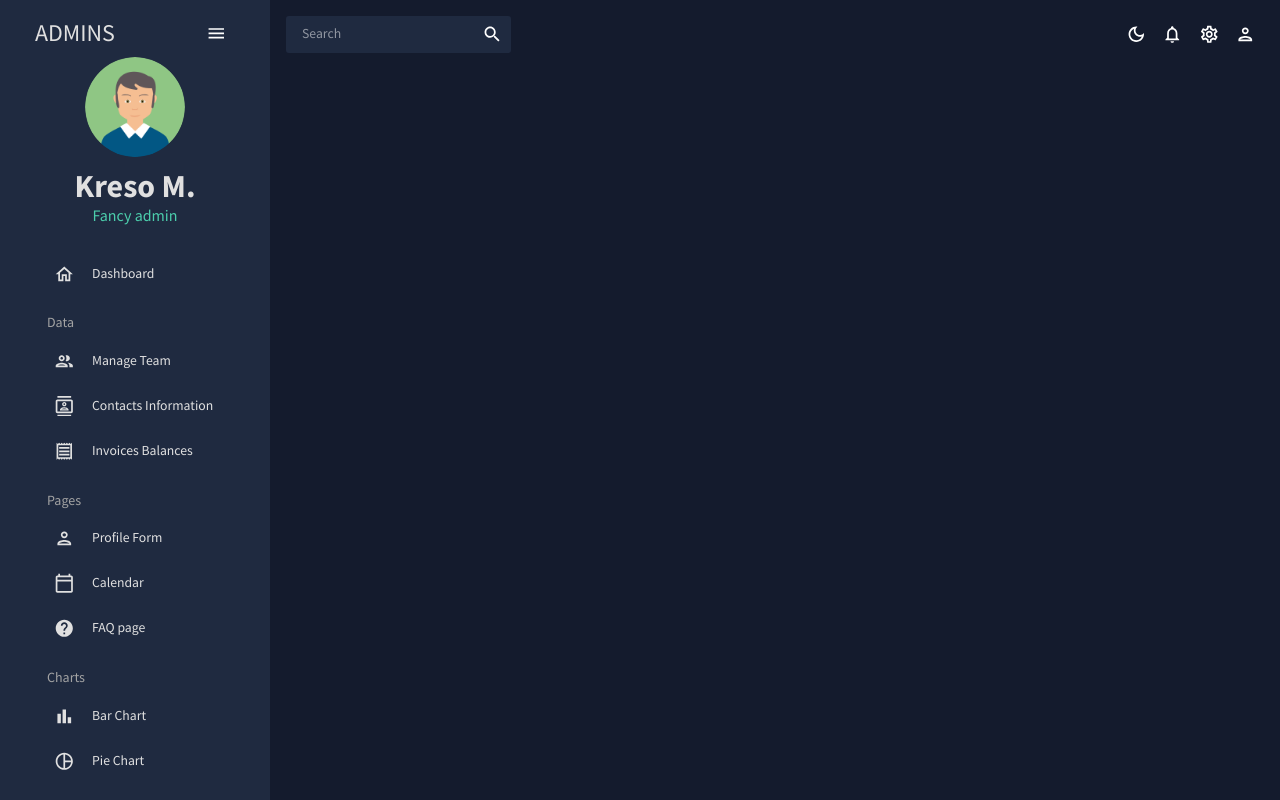
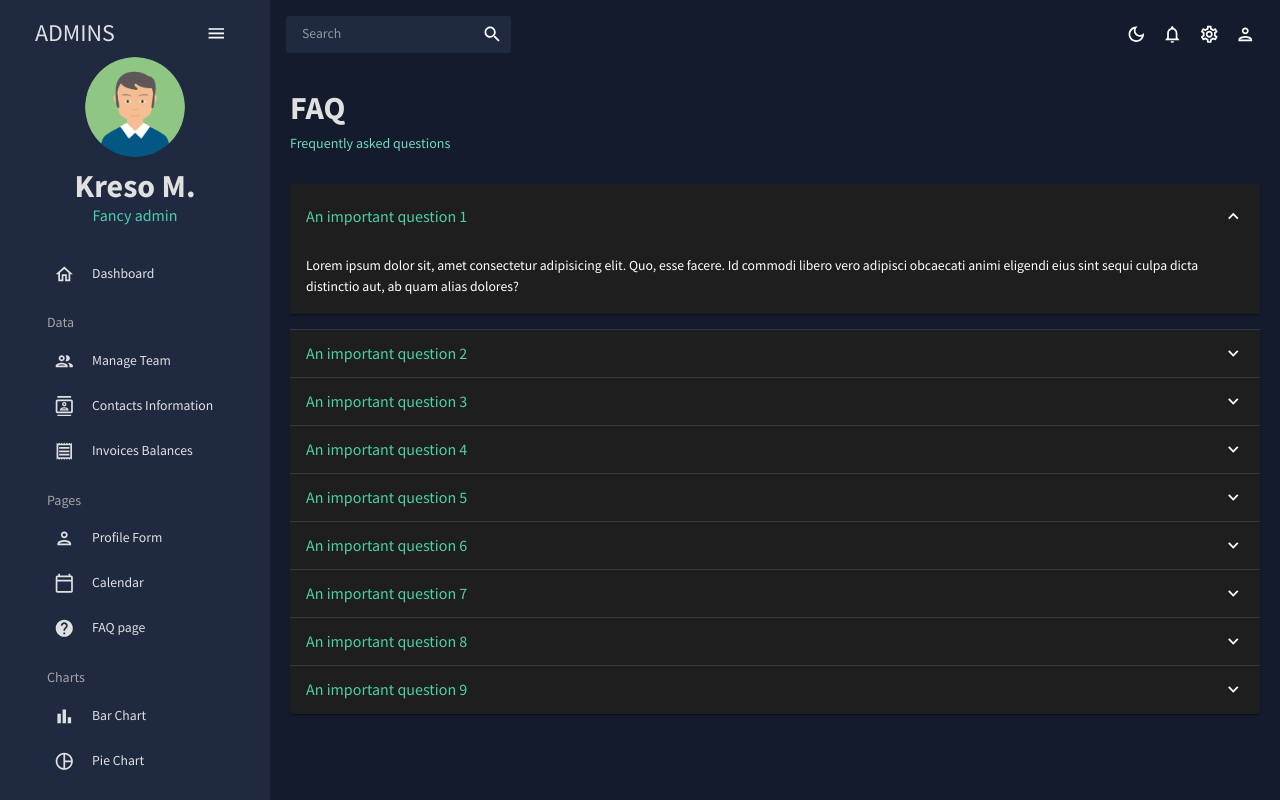
Before and after one commit to kresomarenic/react-dashboard, a React (Create React App) app: page /faq in a window 1280 px wide. Built offline with nearby package versions, Linux system fonts and the light colour scheme; a web font is replaced by a local one.

Commit message:
Added faq page

```diff
--- a/src/App.js
+++ b/src/App.js
@@ -9,12 +9,13 @@
 import Invocies from "./scenes/invoices";
 import Form from "./scenes/form";
 import Calendar from "./scenes/calendar";
+import FAQ from "./scenes/faq";
 
 /* import Bar from "./scenes/bar"; */
 
 /* import Line from "./scenes/line"; */
 /* import Pie from "./scenes/pie"; */
-/* import FAQ from "./scenes/faq"; */
+
 /* import Geography from "./scenes/geography"; */
 
 
@@ -38,10 +39,11 @@
               <Route path="/invoices" element={<Invocies/>}></Route>
               <Route path="/form" element={<Form/>}></Route>
               <Route path="/calendar" element={<Calendar/>}></Route>
+              <Route path="/faq" element={<FAQ/>}></Route>
               {/*<Route path="/bar" element={<Bar/>}></Route>*/}
               {/*<Route path="/pie" element={<Pie/>}></Route>*/}
               {/*<Route path="/line" element={<Line/>}></Route>*/}
-              {/*<Route path="/faq" element={<FAQ/>}></Route>*/}
+
               {/*<Route path="/geography" element={<Geography/>}></Route>*/}
 
             </Routes>
--- /dev/null
+++ b/src/scenes/faq/index.jsx
@@ -0,0 +1,157 @@
+import { Box, useTheme, Typography } from "@mui/material";
+import Header from "../../components/Header";
+import { Accordion } from "@mui/material";
+import { AccordionSummary } from "@mui/material";
+import { AccordionDetails } from "@mui/material";
+import ExpandMoreIcon from "@mui/icons-material/ExpandMore"
+import { tokens } from "../../theme";
+
+
+const Faq = () => {
+
+    const theme = useTheme();
+    const colors = tokens(theme.palette.mode);
+
+  return (
+    <Box m="20px">
+        <Header title="FAQ" subtitle="Frequently asked questions" />
+
+        <Accordion defaultExpanded>
+            <AccordionSummary expandIcon={<ExpandMoreIcon />}>
+                <Typography color={colors.greenAccent[500]} variant="h5">
+                    An important question 1
+                </Typography>
+            </AccordionSummary>
+            <AccordionDetails>
+                <Typography>
+                    Lorem ipsum dolor sit, amet consectetur adipisicing elit.
+                    Quo, esse facere.
+                    Id commodi libero vero adipisci obcaecati animi eligendi eius sint sequi culpa dicta distinctio aut, ab quam alias dolores?
+                </Typography>
+            </AccordionDetails>
+        </Accordion>
+
+        <Accordion>
+            <AccordionSummary expandIcon={<ExpandMoreIcon />}>
+                <Typography color={colors.greenAccent[500]} variant="h5">
+                    An important question 2
+                </Typography>
+            </AccordionSummary>
+            <AccordionDetails>
+                <Typography>
+                    Lorem ipsum dolor sit, amet consectetur adipisicing elit.
+                    Quo, esse facere.
+                    Id commodi libero vero adipisci obcaecati animi eligendi eius sint sequi culpa dicta distinctio aut, ab quam alias dolores?
+                </Typography>
+            </AccordionDetails>
+        </Accordion>
+
+        <Accordion>
+            <AccordionSummary expandIcon={<ExpandMoreIcon />}>
+                <Typography color={colors.greenAccent[500]} variant="h5">
+                    An important question 3
+                </Typography>
+            </AccordionSummary>
+            <AccordionDetails>
+                <Typography>
+                    Lorem ipsum dolor sit, amet consectetur adipisicing elit.
+                    Quo, esse facere.
+                    Id commodi libero vero adipisci obcaecati animi eligendi eius sint sequi culpa dicta distinctio aut, ab quam alias dolores?
+                </Typography>
+            </AccordionDetails>
+        </Accordion>
+
+        <Accordion>
+            <AccordionSummary expandIcon={<ExpandMoreIcon />}>
+                <Typography color={colors.greenAccent[500]} variant="h5">
+                    An important question 4
+                </Typography>
+            </AccordionSummary>
+            <AccordionDetails>
+                <Typography>
+                    Lorem ipsum dolor sit, amet consectetur adipisicing elit.
+                    Quo, esse facere.
+                    Id commodi libero vero adipisci obcaecati animi eligendi eius sint sequi culpa dicta distinctio aut, ab quam alias dolores?
+                </Typography>
+            </AccordionDetails>
+        </Accordion>
+
+        <Accordion>
+            <AccordionSummary expandIcon={<ExpandMoreIcon />}>
+                <Typography color={colors.greenAccent[500]} variant="h5">
+                    An important question 5
+                </Typography>
+            </AccordionSummary>
+            <AccordionDetails>
+                <Typography>
+                    Lorem ipsum dolor sit, amet consectetur adipisicing elit.
+                    Quo, esse facere.
+                    Id commodi libero vero adipisci obcaecati animi eligendi eius sint sequi culpa dicta distinctio aut, ab quam alias dolores?
+                </Typography>
+            </AccordionDetails>
+        </Accordion>
+
+        <Accordion>
+            <AccordionSummary expandIcon={<ExpandMoreIcon />}>
+                <Typography color={colors.greenAccent[500]} variant="h5">
+                    An important question 6
+                </Typography>
+            </AccordionSummary>
+            <AccordionDetails>
+                <Typography>
+                    Lorem ipsum dolor sit, amet consectetur adipisicing elit.
+                    Quo, esse facere.
+                    Id commodi libero vero adipisci obcaecati animi eligendi eius sint sequi culpa dicta distinctio aut, ab quam alias dolores?
+                </Typography>
+            </AccordionDetails>
+        </Accordion>
+
+        <Accordion>
+            <AccordionSummary expandIcon={<ExpandMoreIcon />}>
+                <Typography color={colors.greenAccent[500]} variant="h5">
+                    An important question 7
+                </Typography>
+            </AccordionSummary>
+            <AccordionDetails>
+                <Typography>
+                    Lorem ipsum dolor sit, amet consectetur adipisicing elit.
+                    Quo, esse facere.
+                    Id commodi libero vero adipisci obcaecati animi eligendi eius sint sequi culpa dicta distinctio aut, ab quam alias dolores?
+                </Typography>
+            </AccordionDetails>
+        </Accordion>
+
+        <Accordion>
+            <AccordionSummary expandIcon={<ExpandMoreIcon />}>
+                <Typography color={colors.greenAccent[500]} variant="h5">
+                    An important question 8
+                </Typography>
+            </AccordionSummary>
+            <AccordionDetails>
+                <Typography>
+                    Lorem ipsum dolor sit, amet consectetur adipisicing elit.
+                    Quo, esse facere.
+                    Id commodi libero vero adipisci obcaecati animi eligendi eius sint sequi culpa dicta distinctio aut, ab quam alias dolores?
+                </Typography>
+            </AccordionDetails>
+        </Accordion>
+
+        <Accordion>
+            <AccordionSummary expandIcon={<ExpandMoreIcon />}>
+                <Typography color={colors.greenAccent[500]} variant="h5">
+                    An important question 9
+                </Typography>
+            </AccordionSummary>
+            <AccordionDetails>
+                <Typography>
+                    Lorem ipsum dolor sit, amet consectetur adipisicing elit.
+                    Quo, esse facere.
+                    Id commodi libero vero adipisci obcaecati animi eligendi eius sint sequi culpa dicta distinctio aut, ab quam alias dolores?
+                </Typography>
+            </AccordionDetails>
+        </Accordion>
+    </Box>
+  );
+}
+
+export default Faq;
```
